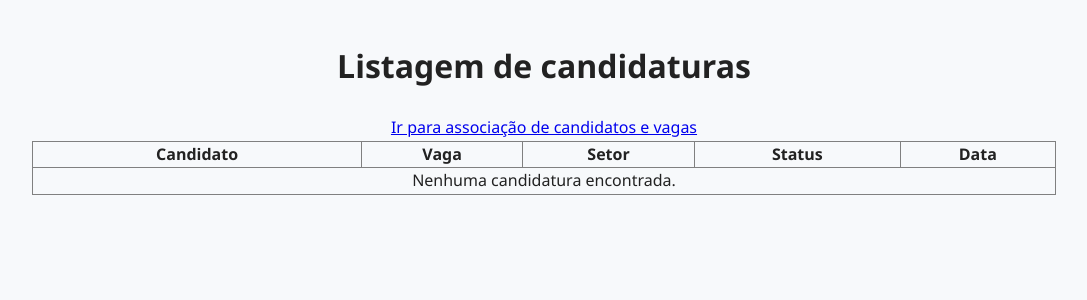
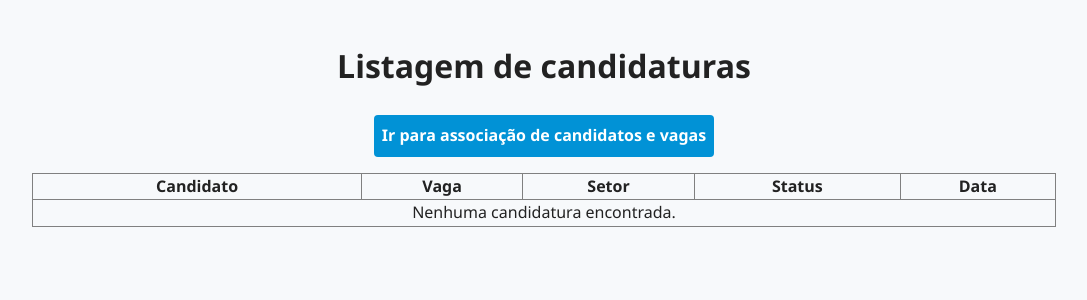
Before and after one commit to nascimento-felipe/BauerProject, a Django app: page /listagem/ in a window 1280 px wide. Shown: the top 300 px of the page, without its empty margins (96-1183 px from the left). Run offline with Django 5.2, Linux system fonts and the light colour scheme; data that the repository does not hold is empty.

Commit message:
Botões com azul da logo

```diff
--- a/vagas/static/vagas/dashboard.css
+++ b/vagas/static/vagas/dashboard.css
@@ -30,7 +30,7 @@ a {
   text-align: center;
   display: block;
   padding: 0.6em 1.2em;
-  background-color: #888;
+  background-color: #0192d6;
   color: #fff;
   border: none;
   border-radius: 0.4em;
@@ -41,5 +41,5 @@ a {
 }
 
 a:hover {
-  background-color: #666;
+  background-color: #0173a8;
 }
--- a/vagas/static/vagas/listagem.css
+++ b/vagas/static/vagas/listagem.css
@@ -13,3 +13,18 @@ table {
   width: 80%;
   border-collapse: collapse;
 }
+
+a {
+  text-align: center;
+  font-weight: bold;
+  display: inline-block;
+  padding: 0.5rem;
+  background-color: #0192d6;
+  color: white;
+  text-decoration: none;
+  border-radius: 4px;
+  border: none;
+  cursor: pointer;
+  transition: background 0.2s;
+  margin-bottom: 1rem;
+}
```
